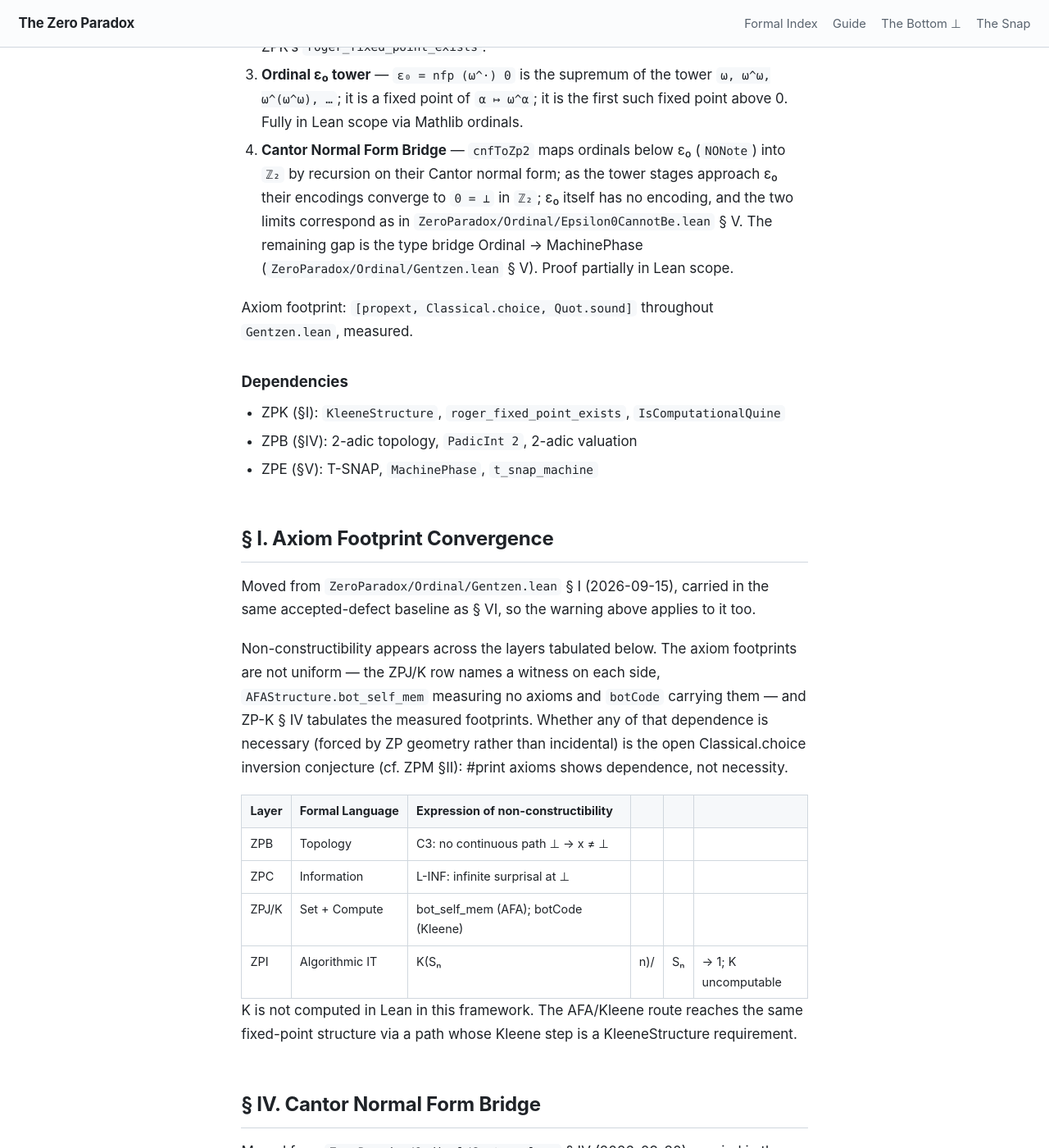
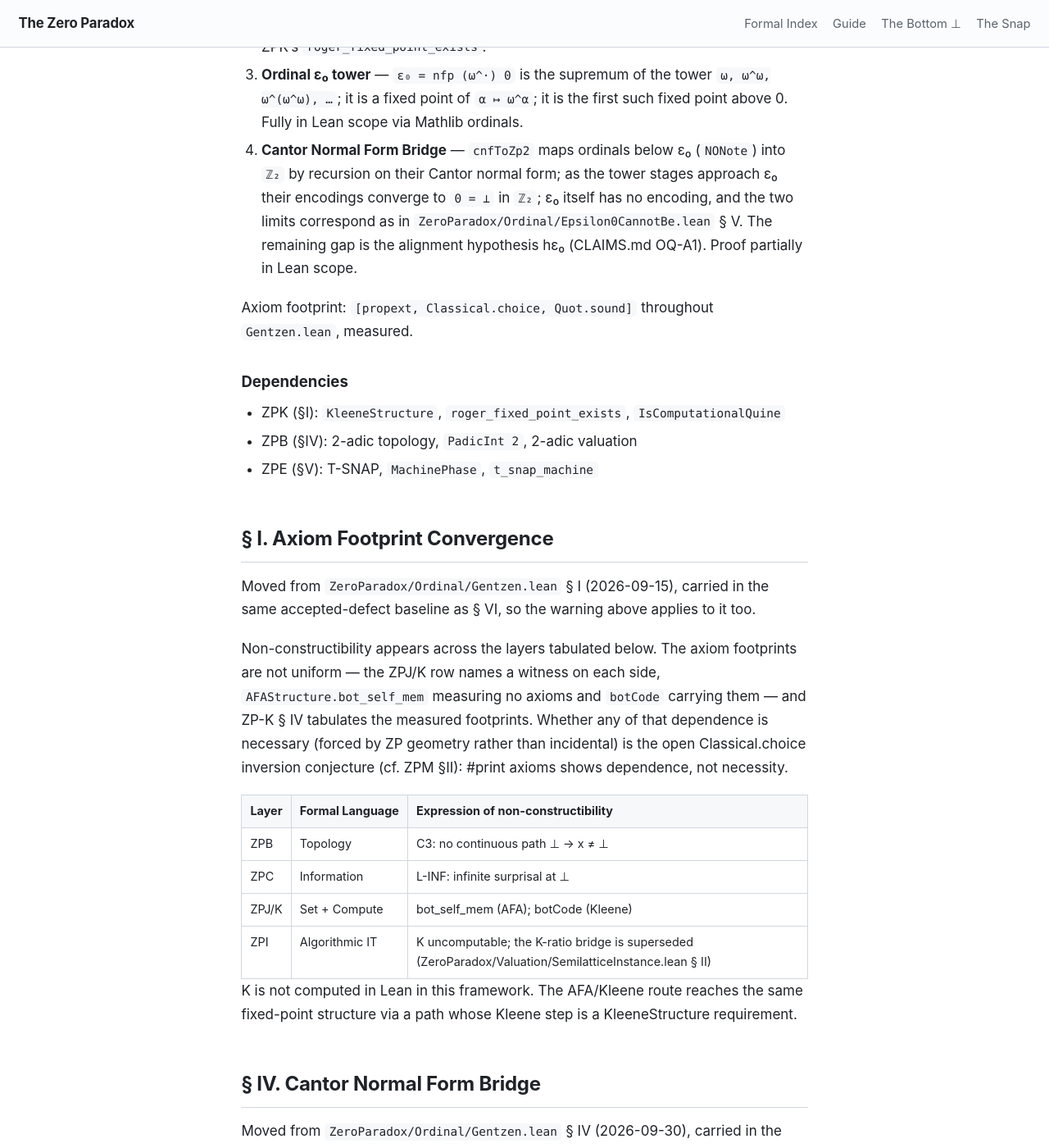
Before and after one commit to timbrigham/ZeroParadox, a Jekyll site: the page built from ZeroParadox/Ordinal/Gentzen.md, in a window 1280 px wide and 1400 px high, scrolled down 841 px. Shown: the whole window at 82% size. Built offline with Jekyll 4.4.1, drawn with Linux system fonts in a browser that asks for light colours; our own code applies the rules of GitHub Pages for plain Markdown files.

Commit message:
Gentzen.md: drop superseded K-ratio clause; item 4 gap is hε₀ (Tim)
§ I ZPI row: drop the false K-ratio clause, keep "K uncomputable", point to SemilatticeInstance.lean § II (DEFECTS ZPI-KRATIO-ROW).
Formal Overview item 4: remaining gap is the alignment hypothesis hε₀ (CLAIMS.md OQ-A1) (adversary/claim_review O3).

Co-Authored-By: Claude Opus 5.5 (1M context) <noreply@anthropic.com>
Claude-Session: https://claude.ai/code/session_01M7PxaZmdYwacRczCRPuVWC

```diff
--- a/ZeroParadox/Ordinal/Gentzen.md
+++ b/ZeroParadox/Ordinal/Gentzen.md
@@ -24,8 +24,8 @@ ZPL has four components:
 4. **Cantor Normal Form Bridge** — `cnfToZp2` maps ordinals below ε₀ (`NONote`) into `ℤ₂` by
    recursion on their Cantor normal form; as the tower stages approach ε₀ their encodings converge to `0 = ⊥` in
    `ℤ₂`; ε₀ itself has no encoding, and the two limits correspond as in
-   `ZeroParadox/Ordinal/Epsilon0CannotBe.lean` § V. The remaining gap is the type bridge
-   Ordinal → MachinePhase (`ZeroParadox/Ordinal/Gentzen.lean` § V). Proof partially in Lean
+   `ZeroParadox/Ordinal/Epsilon0CannotBe.lean` § V. The remaining gap is the alignment
+   hypothesis hε₀ (CLAIMS.md OQ-A1). Proof partially in Lean
    scope.
 
 Axiom footprint: `[propext, Classical.choice, Quot.sound]` throughout `Gentzen.lean`, measured.
@@ -52,7 +52,7 @@ not necessity.
 | ZPB   | Topology        | C3: no continuous path ⊥ → x ≠ ⊥   |
 | ZPC   | Information     | L-INF: infinite surprisal at ⊥       |
 | ZPJ/K | Set + Compute  | bot_self_mem (AFA); botCode (Kleene) |
-| ZPI   | Algorithmic IT  | K(Sₙ|n)/|Sₙ| → 1; K uncomputable    |
+| ZPI   | Algorithmic IT  | K uncomputable; the K-ratio bridge is superseded (ZeroParadox/Valuation/SemilatticeInstance.lean § II) |
 
 K is not computed in Lean in this framework. The AFA/Kleene route reaches the same
 fixed-point structure via a path whose Kleene step is a KleeneStructure requirement.
```
